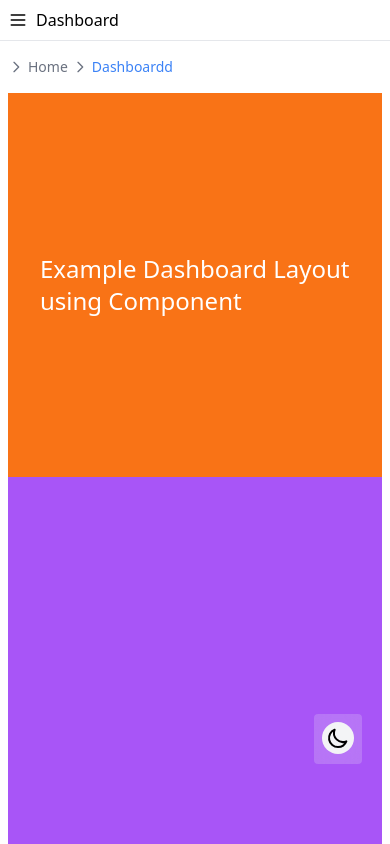
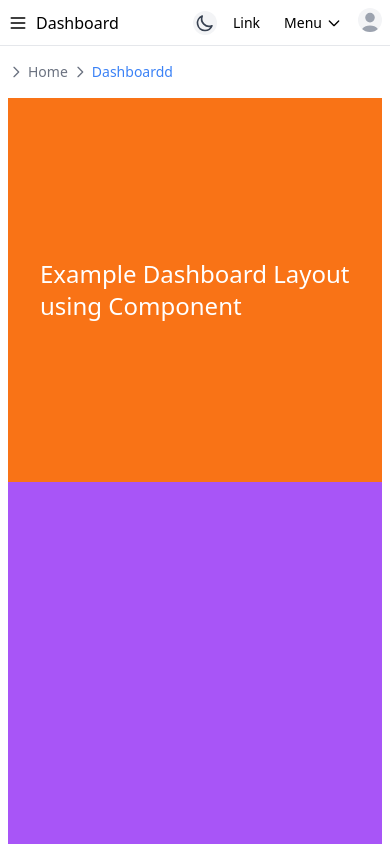
Before and after one commit to wahidari/next-tailwind-headlessui, a Next.js app: page /dashboardd in a window 390 px wide. Shown: the top 844 px of the page. Built offline with nearby package versions, Linux system fonts and the light colour scheme; no server answers.

Commit message:
update DashboardNav component

```diff
--- /dev/null
+++ b/components/dashboard/ChangeTheme.js
@@ -0,0 +1,19 @@
+import { useContext } from 'react'
+import { GlobalContext } from "@utils/GlobalContext";
+import { MoonIcon, SunIcon } from '@heroicons/react/outline'
+
+export default function ChangeTheme() {
+
+  const { darkMode, setDarkMode } = useContext(GlobalContext);
+
+  return (
+    darkMode ?
+      <button onClick={() => setDarkMode(!darkMode)} aria-label="Change Theme" className="w-6 h-6 p-0.5 transition-all ease-in duration-300 bg-neutral-800 hover:bg-neutral-700 rounded-full" >
+        <SunIcon className="text-white"/>
+      </button >
+      :
+      <button onClick={() => setDarkMode(!darkMode)} aria-label="Change Theme" className="w-6 h-6 p-0.5 transition-all ease-in duration-300 bg-gray-100 hover:bg-gray-200 rounded-full">
+        <MoonIcon className="text-gray-700" />
+      </button>
+  )
+}
--- a/components/dashboard/DashboardNav.js
+++ b/components/dashboard/DashboardNav.js
@@ -4,6 +4,7 @@ import { ChevronDownIcon, MenuIcon } from "@heroicons/react/outline";
 import { Popover, Transition } from "@headlessui/react";
 import ActiveLink from "@components/ActiveLink";
 import Link from "next/link";
+import ChangeTheme from "@components/dashboard/ChangeTheme";
 
 export default function DashboardNav() {
 
@@ -13,19 +14,20 @@ export default function DashboardNav() {
     // Full Width
     // <nav className="flex mx-auto px-2 sticky top-0 z-10 bg-white dark:bg-neutral-900 border-b dark:border-b-neutral-800">
     <nav className="flex max-w-screen-2xl mx-auto px-2 sticky top-0 z-10 bg-white dark:bg-neutral-900 border-b dark:border-b-neutral-800">
-      <div className="lg:px-2 w-full my-2 flex justify-between">
-        <div className="flex gap-2 dark:text-white font-medium lg:pl-2">
+      <div className="lg:px-2 w-full my-2 flex gap-x-2 justify-between items-center">
+        <div className="flex gap-2 dark:text-white font-medium lg:pl-2 items-center">
           <button onClick={() => setShowMobileMenu(true)} className="block lg:hidden">
             <span className="sr-only">Open panel</span>
             <MenuIcon className="block h-5 w-5" aria-hidden="true" />
           </button>
           Dashboard
         </div>
-        <div className="sm:flex gap-2 dark:text-white text-sm font-medium hidden">
+        <div className="flex gap-2 dark:text-white text-sm font-medium items-center">
+          <ChangeTheme/>
           <Link href="/dashboardd">
-            <a className="px-2 py-1 rounded hover:bg-gray-100 dark:hover:bg-neutral-800 flex items-center">Link</a>
+            <a className="px-2 py-1 rounded hover:bg-gray-100 dark:hover:bg-neutral-800 flex items-center transition-all">Link</a>
           </Link>
-          <Popover className="relative py-1 hover:bg-gray-100 dark:hover:bg-neutral-800 rounded flex items-center">
+          <Popover className="relative py-1 hover:bg-gray-100 dark:hover:bg-neutral-800 rounded flex items-center transition-all">
             {({ open }) => (
               <>
                 <Popover.Button className="group flex space-x-1 items-center px-2 rounded-md text-sm font-medium transition-all">
@@ -55,6 +57,33 @@ export default function DashboardNav() {
               </>
             )}
           </Popover>
+          <Popover>
+            <Popover.Button>
+              <div className="relative w-6 h-6 overflow-hidden bg-gray-100 hover:bg-gray-200 rounded-full dark:bg-neutral-700 dark:hover:bg-gray-600 transition-all">
+                <svg className="w-8 h-8 -left-[0.25rem] absolute text-gray-400" fill="currentColor" viewBox="0 0 20 20" xmlns="http://www.w3.org/2000/svg">
+                  <path fillRule="evenodd" d="M10 9a3 3 0 100-6 3 3 0 000 6zm-7 9a7 7 0 1114 0H3z" cliRule="evenodd"></path>
+                </svg>
+              </div>
+            </Popover.Button>
+            <Transition
+              as={Fragment}
+              enter="duration-200 ease-out"
+              enterFrom="opacity-0 scale-95"
+              enterTo="opacity-100 scale-100"
+              leave="duration-100 ease-in"
+              leaveFrom="opacity-100 scale-100"
+              leaveTo="opacity-0 scale-95"
+            >
+              <Popover.Panel className="absolute bg-white dark:bg-neutral-900 shadow space-y-1 top-9 right-0 px-2 py-2 rounded w-40 z-10">
+                <ActiveLink activeClassName="bg-gray-100 dark:bg-neutral-800" href="#">
+                  <a className="block px-2 py-1.5 rounded text-sm font-medium hover:bg-gray-100 dark:hover:bg-neutral-800 transition-all">Profil</a>
+                </ActiveLink>
+                <ActiveLink activeClassName="bg-gray-100 dark:bg-neutral-800" href="/#">
+                  <a className="block px-2 py-1.5 rounded text-sm font-medium text-red-500 hover:bg-gray-100 dark:hover:bg-neutral-800 transition-all">Logout</a>
+                </ActiveLink>
+              </Popover.Panel>
+            </Transition>
+          </Popover>
         </div>
       </div>
     </nav>
--- a/components/dashboard/LayoutDashboard.js
+++ b/components/dashboard/LayoutDashboard.js
@@ -2,12 +2,10 @@ import Breadcrumbb from "@components/dashboard/Breadcrumbb";
 import DashboardNav from "@components/dashboard/DashboardNav"
 import MobileMenu from "@components/dashboard/MobileMenu";
 import SidebarMenu from "@components/dashboard/SidebarMenu";
-import ThemeToggle from "@components/exdashboard/ThemeToggle";
 
 export default function LayoutDashboard({ children }) {
   return (
     <div className="dark:bg-neutral-900 min-h-screen">
-      <ThemeToggle />
       <DashboardNav />
       <MobileMenu />
       {/* Full Width */}
```
